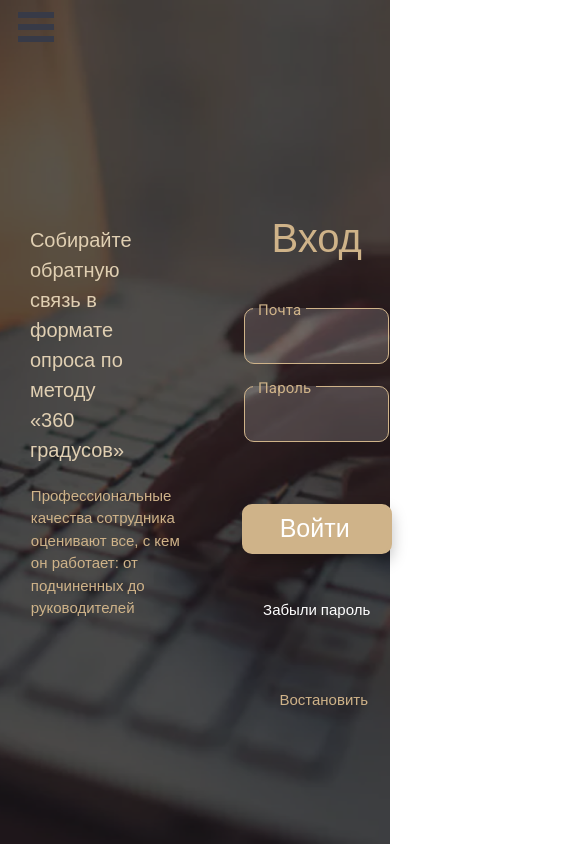
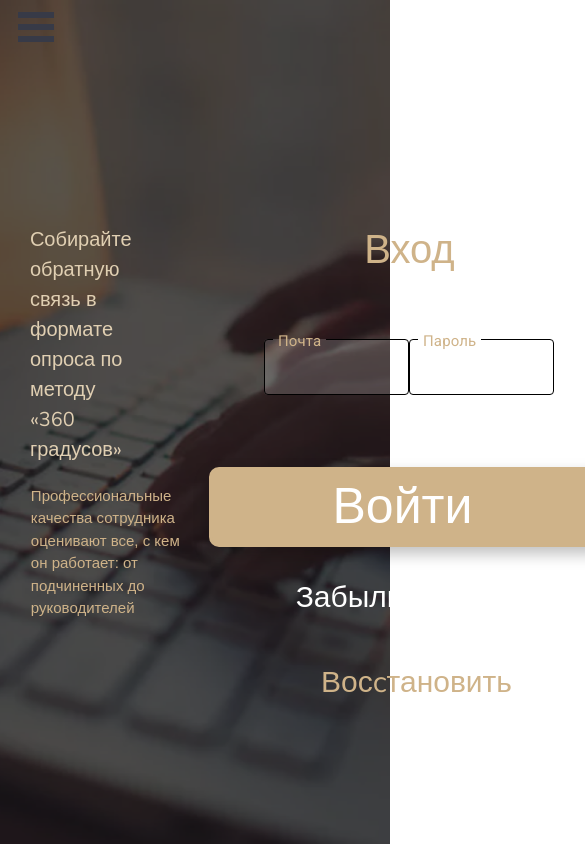
Before and after one commit to appraisers/frontend, a React (Create React App) app: page / in a window 390 px wide. Shown: the top 844 px of the page, 585 px wide, since content can reach past the window. Built offline with nearby package versions, Linux system fonts and the light colour scheme.

Commit message:
fixed home page

```diff
--- a/src/Pages/HomePage/HomePage.scss
+++ b/src/Pages/HomePage/HomePage.scss
@@ -7,32 +7,20 @@
   height: 100%;
   position: absolute;
   top: 0;
-}
 
   .wrapper-left {
     display: flex;
-  grid-template-rows: 1fr 1fr;
-  grid-auto-rows: minmax(1fr, auto);
     text-align: center;
     align-items: center;
     justify-content: center;
     flex-direction: column;
-}
-
-.lottie-shadow {
-  height: 100%;
-  filter: drop-shadow(0px 4px 4px rgba(0, 0, 0, 0.25));
-}
 
     .greeting-main {
       padding-left: 40px;
       padding-right: 60px;
-  font-family: Montserrat, sans-serif;
-  font-style: normal;
-  font-weight: 500;
       font-size: 64px;
       line-height: 78px;
-  color: #CFB389;
+      color: #cfb389;
       margin-bottom: 30px;
     }
 
@@ -44,27 +32,41 @@
       font-size: 48px;
       line-height: 60px;
       text-align: center;
-  color: #CFB389;
+      color: #cfb389;
+    }
   }
 
-.loginForm {
-  margin-top: 270px;
-  padding-left: 40px;
-  padding-right: 60px;
-  font-family: Montserrat, sans-serif;
-  font-style: normal;
-  font-weight: 500;
+  .wrapper-right {
+    .login-form {
+      margin-top: 25vh;
+      padding-left: 2vw;
+      padding-right: 3vw;
       font-size: 50px;
       line-height: 78px;
-  color: #CFB389;
+      color: #cfb389;
       margin-bottom: 30px;
       text-align: center;
-}
 
-.loginForm_ToComeIn{
+      .login-form-come-in {
         margin-bottom: 50px;
       }
 
+      .restore {
+        font-weight: 400;
+        font-size: 30px;
+        text-align: center;
+        color: #ffffff;
+        display: inline-block;
+      }
+
+      .link-restore {
+        color: #cfb389;
+        display: inline-block;
+        margin-left: 14px;
+        font-size: 30px;
+      }
+
+      //TODO: CHANGE IT
       .main-button-helper {
         font-size: 50px;
         transition: 0.3s;
@@ -79,39 +81,16 @@
         margin-bottom: 5px;
       }
 
-.main-button-helper:hover {
-  color: #cfb389;
-  background: rgba(255, 255, 255, 0.17);
     }
-
-.input-helper .PrivateNotchedOutline-root-1 {
-  font-size: 20px;
-  background: rgba(254, 254, 254, 0.17);
-  border: 1px solid #CFB389;
-  border-radius: 10px;
   }
-
-.restore{
-  font-weight: 400;
-  font-size: 30px;
-  text-align: center;
-  color: #FFFFFF;
-  display: inline-block;
-}
-
-.link_restore{
-  color: #CFB389;
-  display: inline-block;
-  margin-left: 14px;
-  font-size: 30px;
 }
 
 @media screen and (max-width: 1750px) {
-  .wrapper-main{
+  .wrapper-main {
     .wrapper-left {
       width: 90%;
 
-      .greeting-main  {
+      .greeting-main {
         font-size: 50px;
         margin-left: 5%;
       }
@@ -124,12 +103,11 @@
 }
 
 @media screen and (max-width: 1150px) {
-  .wrapper-main{
+  .wrapper-main {
     .wrapper-left {
       width: 90%;
 
-
-    .greeting-main  {
+      .greeting-main {
         font-size: 38px;
         margin-bottom: 10px;
         text-align: left;
@@ -143,31 +121,32 @@
       }
     }
   }
-.main-button-helper{
+  .main-button-helper {
     width: 300px;
     height: 60px;
     font-size: 40px;
     padding-left: 90px;
   }
-.restore{
+  .restore {
     font-size: 20px;
   }
-.link_restore{
+  .link-restore {
     font-size: 20px;
   }
 }
 
 @media screen and (max-width: 850px) {
-  .wrapper-main{
+  .wrapper-main {
     .wrapper-left {
       width: 90%;
 
-      .greeting-main  {
+      .greeting-main {
         font-size: 30px;
         line-height: 2.3;
         margin-bottom: 10px;
         margin-left: 0%;
       }
+
       .description-main {
         font-size: 20px;
         line-height: 2;
@@ -175,30 +154,34 @@
       }
     }
   }
-  .main-button-helper{
+
+  .main-button-helper {
     width: 200px;
     height: 55px;
     font-size: 30px;
     padding-left: 55px;
   }
-  .restore{
+
+  .restore {
     font-size: 20px;
   }
-  .link_restore{
+
+  .link-restore {
     font-size: 20px;
   }
 }
 
 @media screen and (max-width: 670px) {
-  .wrapper-main{
+  .wrapper-main {
     .wrapper-left {
       width: 90%;
 
-      .greeting-main  {
+      .greeting-main {
         font-size: 22px;
         margin-left: 0%;
         color: #e0cfb2;
       }
+
       .description-main {
         font-size: 18px;
         line-height: 2;
@@ -206,36 +189,41 @@
       }
     }
   }
-  .main-button-helper{
+
+  .main-button-helper {
     width: 200px;
     height: 55px;
     font-size: 30px;
     padding-left: 55px;
     margin-top: 40px;
   }
-  .restore{
+
+  .restore {
     font-size: 15px;
   }
-  .link_restore{
+
+  .link-restore {
     font-size: 15px;
   }
-  .loginForm{
+
+  .login-form {
     margin-top: 200px;
   }
 }
 
 @media screen and (max-width: 450px) {
-  .wrapper-main{
+  .wrapper-main {
     .wrapper-left {
       width: 90%;
 
-      .greeting-main  {
+      .greeting-main {
         font-size: 20px;
         line-height: 1.5;
         text-align: left;
         margin-left: 0%;
         color: #e0cfb2;
       }
+
       .description-main {
         font-size: 15px;
         line-height: 1.5;
@@ -244,30 +232,35 @@
       }
     }
   }
-  .main-button-helper{
+
+  .main-button-helper {
     width: 150px;
     height: 50px;
     font-size: 25px;
     padding-left: 35px;
     margin-top: 40px;
   }
-  .restore{
+
+  .restore {
     font-size: 15px;
   }
-  .link_restore{
+
+  .link-restore {
     font-size: 15px;
   }
-  .loginForm{
+
+  .login-form {
     margin-top: 200px;
   }
-  .loginForm_ToComeIn{
+
+  .login-form-come-in {
     font-size: 40px;
     margin-bottom: 30px;
   }
 }
 
 @media screen and (max-width: 360px) {
-  .wrapper-main{
+  .wrapper-main {
     .wrapper-left {
       width: 90%;
     }
--- a/src/Pages/HomePage/index.js
+++ b/src/Pages/HomePage/index.js
@@ -1,50 +1,19 @@
 import React, { useState } from 'react';
-import { useHistory } from 'react-router-dom';
-import AlertHelper from '../../Components/Alert/Alert';
-import Header from "../../Components/MainHeader";
-import BackgroundImage from "../../Components/BackgroundImage";
-import InputHelper from "../../Components/InputHelper";
-import ButtonHelper from "../../Components/ButtonHelper";
+import { useHistory, NavLink } from 'react-router-dom';
 
+import Header from '../../Components/MainHeader';
+import BackgroundImage from '../../Components/BackgroundImage';
+import InputHelper from '../../Components/InputHelper';
+import ButtonHelper from '../../Components/ButtonHelper';
 
-import "./HomePage.scss";
+import './HomePage.scss';
 
 const HomePage = () => {
   const history = useHistory();
-  const regexpEmail =
-    /^(([^<>()[\]\\.,;:\s@']+(\.[^<>()[\]\\.,;:\s@']+)*)|('.+'))@((\[[0-9]{1,3}\.[0-9]{1,3}\.[0-9]{1,3}\.[0-9]{1,3}\])|(([a-zA-Z\-0-9]+\.)+[a-zA-Z]{2,}))$/;
-    const RegexPassword = /(\w|@)+/;
   const [email, setEmail] = useState('');
-  const [openError, setError] = useState(false);
-  const [errorText, setErrorText] = useState(false);
-  const [alert, setAlert] = useState('');
   const [password, setPassword] = useState('');
 
-  const checkEmail = (e) => {
-    if (!email.match(regexpEmail)) {
-      setAlert('error');
-      setErrorText(`Пример: jsmith@example.com`);
-      setError(true);
-    } else {
-      setAlert('success');
-      setErrorText(`Корректый E-mail`);
-      setError(true);
-    }
-  };
-  const checkPassword = () => {
-    if (!password.match(RegexPassword)) {
-      setAlert('error');
-      setErrorText(`Пароль может содержать буквы, цифры и @`);
-      setError(true);
-    } else {
-      setAlert('success');
-      setErrorText(`Корректый пароль`);
-      setError(true);
-    }
-  };
-
   return (
-
     <>
       <Header />
 
@@ -52,14 +21,17 @@ const HomePage = () => {
 
       <div className="wrapper-main">
         <div className="wrapper-left">
-          <span className="greeting-main">Собирайте обратную связь в формате опроса по методу «360 градусов»</span>
+          <span className="greeting-main">
+            Собирайте обратную связь в формате опроса по методу «360 градусов»
+          </span>
           <p className="description-main">
-             Профессиональные качества сотрудника оценивают все, с кем он работает: от подчиненных до руководителей
+            Профессиональные качества сотрудника оценивают все, с кем он
+            работает: от подчиненных до руководителей
           </p>
         </div>
-         <div className="wrapper-Right">
-          <form className = "loginForm">
-            <p className="loginForm_ToComeIn">Вход</p>
+        <div className="wrapper-right">
+          <form className="login-form">
+            <p className="login-form-come-in">Вход</p>
             <InputHelper
               label="Почта"
               type="email"
@@ -67,8 +39,6 @@ const HomePage = () => {
               variant="outlined"
               value={email}
               onChange={(e) => setEmail(e.target.value)}
-            onBlur={() => checkEmail()}
-
             />
             <InputHelper
               label="Пароль"
@@ -77,31 +47,19 @@ const HomePage = () => {
               variant="outlined"
               value={password}
               onChange={(e) => setPassword(e.target.value)}
-            onBlur={checkPassword}
             />
-
-
             <ButtonHelper
               onClick={() => history.push('/forgot_password_2')}
-            disabled={openError}
+              // disabled={openError}
               className="main-button-helper"
             >
               <p class="entrance">Войти</p>
             </ButtonHelper>
-          <p class ="restore">Забыли пароль</p>
-          {/* <NavLink to="#" activeClassName="link_restore">
-               Востановить
+            <p class="restore">Забыли пароль?</p>
+            {/* <NavLink to="/forgot_password" activeClassName="link-restore">
+              Восcтановить
             </NavLink> */}
-              {/* Не получилось сделать "Восстановить" в формате ссылки, поэтому пока просто текст" */}
-              <p class="link_restore"> Востановить</p>
-
-          <AlertHelper
-            isOpen={openError}
-            text={errorText}
-            alertColor={alert}
-            onClose={setError}
-          />
-
+            <p class="link-restore"> Восcтановить</p>
           </form>
         </div>
       </div>
```
Lines whose indentation alone changed are shown as unchanged.
